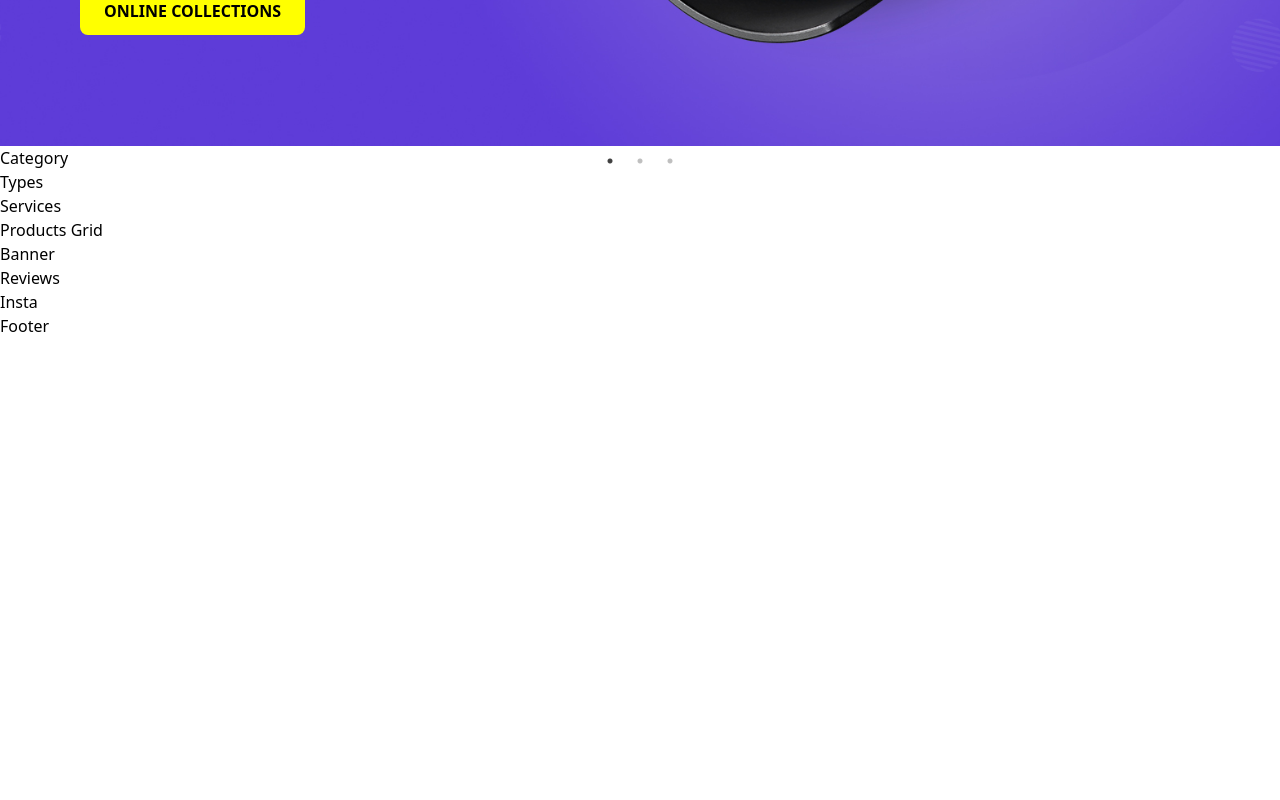
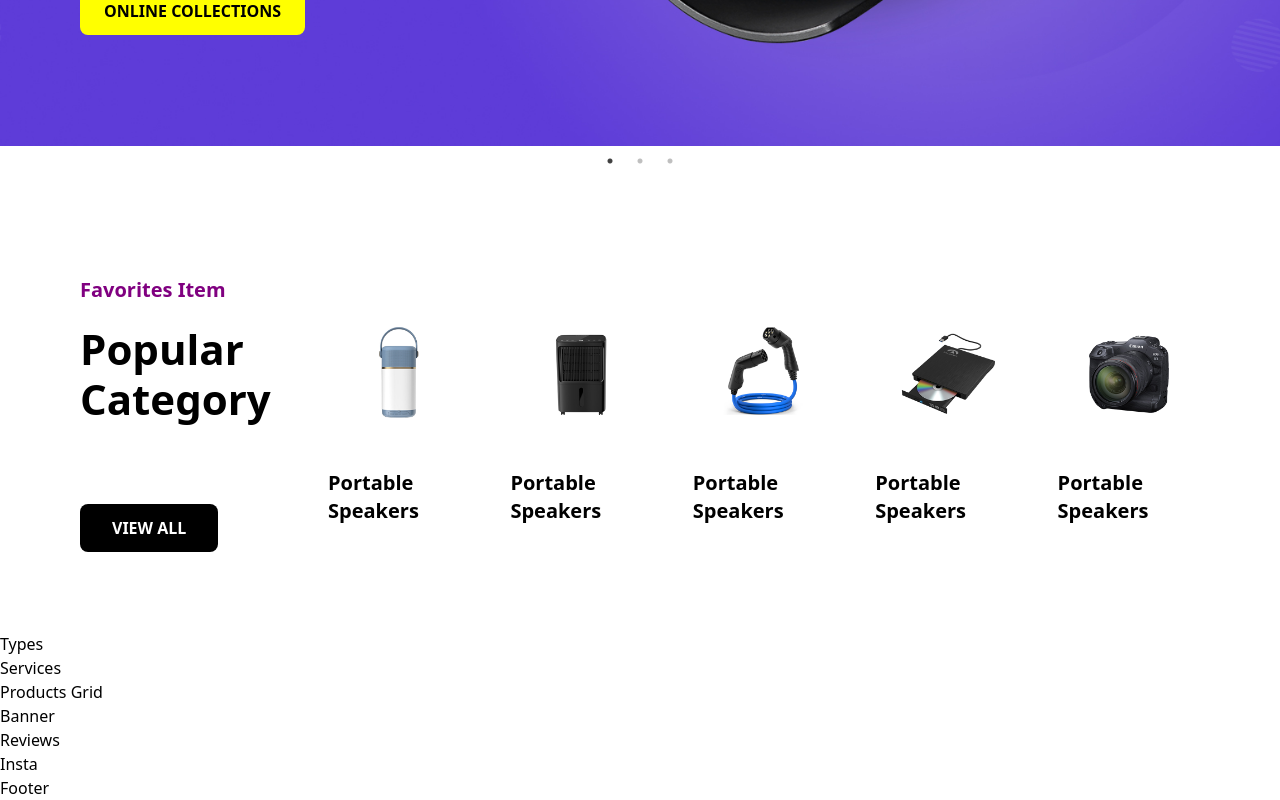
Before and after one commit to GrandDadDan/React-Ecommerce-Store, a React (Vite) app: page / in a window 1280 px wide. Shown: the part 578-1378 px from the top of the page. Before the commit the page ends 916 px from the top, so only its background shows below. Built offline with nearby package versions, Linux system fonts and the light colour scheme.

Commit message:
completed the design for the category section. starting on the next section

```diff
--- a/package.json
+++ b/package.json
@@ -12,6 +12,7 @@
   "dependencies": {
     "@tailwindcss/vite": "^4.0.3",
     "aos": "^2.3.4",
+    "colors": "^1.4.0",
     "react": "^18.3.1",
     "react-dom": "^18.3.1",
     "react-icons": "^5.4.0",
--- a/src/App.css
+++ b/src/App.css
@@ -1,43 +1,5 @@
+@import "tailwindcss";
 
-#root {
-  max-width: 1280px;
-  margin: 0 auto;
-  padding: 2rem;
-  text-align: center;
-}
-
-.logo {
-  height: 6em;
-  padding: 1.5em;
-  will-change: filter;
-  transition: filter 300ms;
-}
-.logo:hover {
-  filter: drop-shadow(0 0 2em #646cffaa);
-}
-.logo.react:hover {
-  filter: drop-shadow(0 0 2em #61dafbaa);
-}
-
-@keyframes logo-spin {
-  from {
-    transform: rotate(0deg);
-  }
-  to {
-    transform: rotate(360deg);
-  }
-}
-
-@media (prefers-reduced-motion: no-preference) {
-  a:nth-of-type(2) .logo {
-    animation: logo-spin infinite 20s linear;
-  }
-}
-
-.card {
-  padding: 2em;
-}
-
-.read-the-docs {
-  color: #888;
-}
+@tailwind base;
+@tailwind components;
+@tailwind utilities;
--- a/src/sections/Category.jsx
+++ b/src/sections/Category.jsx
@@ -1,10 +1,54 @@
-import React from 'react'
+import React, {useEffect} from 'react'
+import cat1 from '../assets/cat1.jpg'
+import cat2 from '../assets/cat2.jpg'
+import cat3 from '../assets/cat3.jpg'
+import cat4 from '../assets/cat4.jpg'
+import cat5 from '../assets/cat5.jpg'
+import aos from 'aos';
+import "aos/dist/aos.css"
+
 
 const Category = () => {
+
+   useEffect(() =>{
+      aos.init({
+        offset:100,
+        duration: 500,
+        easing: 'ease-in-out',
+      });
+        aos.refresh();
+        }, [])
   return (
-    <div>
-      Category
+    <div id='category' className=' w-full bg-grey-100 lg:px-20 px-5 pt-[130px] pb-[80px] flex lg:flex-row flex-col justify-center align-items-center items-center gap-20'>
+      <div data-aos ="zoom-in" data-aos-delay= "50" className='lg:w-[15%] w-ful flex flex-col justify-center lg:items-start items-center gap-[20px]'>
+        <h1 className='text-themepurple text-xl font-semibold text-center' style={{color: 'purple'}}>Favorites Item</h1>
+      <h1 className='text-black font-semibold text-[42px] leading-[50px] lg:text-start lg:text-center'>Popular Category</h1>
+      <button className='bg-black text-white px-8 py-3 rounded-lg font-semibold mt-[60px] cursor-pointer'>VIEW ALL</button>
+
+      </div>
+      <div className='lg:w-[85%] w-full grid lg:grid-cols-5 grid-cols-1 justify-center items-start gap-10'>
+    <div data-aos= "zoom-in" data-aos-delays="100" className='flex flex-col justify-center items-center gap-6'>
+      <img src={cat1} alt="" className='rounded-full cursor-pointer'/>
+      <h1 className='text-black text-xl font-semibold hover:text-purple cursor-pointer'>Portable Speakers</h1>
     </div>
+    <div data-aos= "zoom-in" data-aos-delays="200" className='flex flex-col justify-center items-center gap-6'>
+      <img src={cat2} alt="" className='rounded-full cursor-pointer'/>
+      <h1 className='text-black text-xl font-semibold hover:text-purple cursor-pointer'>Portable Speakers</h1>
+    </div>
+    <div data-aos= "zoom-in" data-aos-delays="300" className='flex flex-col justify-center items-center gap-6'>
+      <img src={cat3} alt="" className='rounded-full cursor-pointer'/>
+      <h1 className='text-black text-xl font-semibold hover:text-purple cursor-pointer'>Portable Speakers</h1>
+    </div>
+    <div data-aos= "zoom-in" data-aos-delays="400" className='flex flex-col justify-center items-center gap-6'>
+      <img src={cat4} alt="" className='rounded-full cursor-pointer'/>
+      <h1 className='text-black text-xl font-semibold hover:text-purple cursor-pointer'>Portable Speakers</h1>
+    </div>
+    <div data-aos= "zoom-in" data-aos-delays="500" className='flex flex-col justify-center items-center gap-6'>
+      <img src={cat5} alt="" className='rounded-full cursor-pointer'/>
+      <h1 className='text-black text-xl font-semibold hover:text-purple cursor-pointer'>Portable Speakers</h1>
+    </div>
+      </div>
+    </div >
   )
 }
 
--- a/src/sections/Hero.jsx
+++ b/src/sections/Hero.jsx
@@ -43,7 +43,7 @@
           className='text-white text-2x1'
           >100% Trustes <span
           className='text-yellow font-semibold' style={{color: 'yellow'}}>Electronics Gadgets</span></h1>
-          <button className="bg-themeyellow px-6 py-3 rounded-lg text-black font-semibold" style={{background: 'yellow'}} data-aos = "zoom-in" data-aos-delay= "100">ONLINE COLLECTIONS</button>
+          <button className="bg-themeyellow cursor-pointer px-6 py-3 rounded-lg text-black font-semibold " style={{background: 'yellow'}} data-aos = "zoom-in" data-aos-delay= "100">ONLINE COLLECTIONS</button>
           </div>
         </div>
         <div>
--- /dev/null
+++ b/tailwind.config.js
@@ -0,0 +1,13 @@
+/** @type {import('tailwindcss').Config} */
+export default {
+  content: ["./index.html", "./src/**/*.{js,ts,jsx,tsx}"],
+  theme: {
+    extend: {
+      colors: {
+        themeyellow: "#f5e60d",
+        themepurple: "#502ec3",
+      },
+    },
+  },
+  plugins: [],
+};
--- a/vite.config.js
+++ b/vite.config.js
@@ -1,16 +1,7 @@
 import { defineConfig } from "vite";
 import react from "@vitejs/plugin-react";
 import tailwindcss from "@tailwindcss/vite";
-
 // https://vite.dev/config/
 export default defineConfig({
-  theme: {
-    extend: {
-      colors: {
-        themeyellow: "#f5e60d",
-        themepurple: "#502ec3",
-      },
-    },
-  },
   plugins: [react(), tailwindcss()],
 });
```
Also changed, not shown: 1 other file (tests, documents, lock files or other folders).
